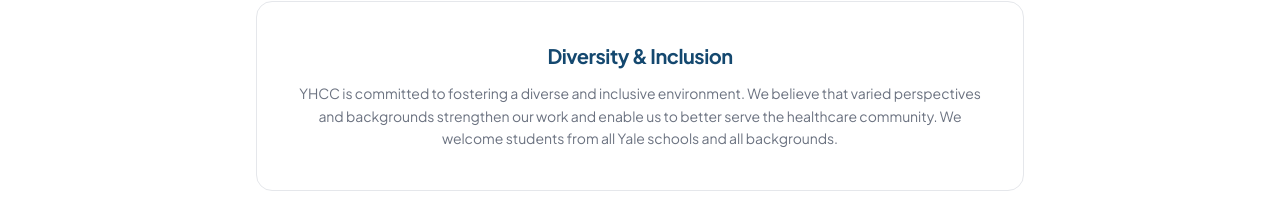
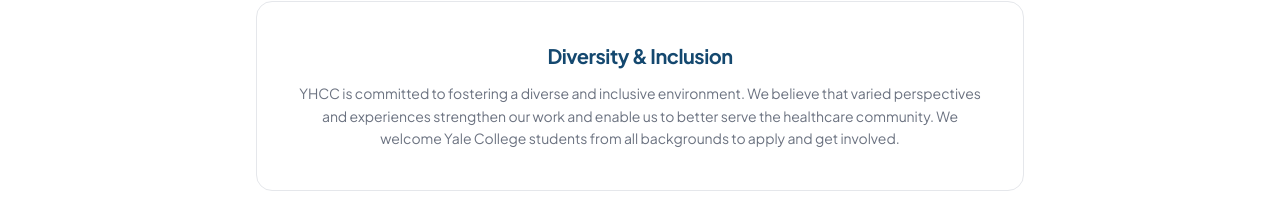
Before and after one commit to sofiagrimm/yale-healthcare-consulting, a React (Vite) app: page /team in a window 1280 px wide. Shown: the part 2512-2712 px from the top of the page. Built offline with nearby package versions, Linux system fonts and the light colour scheme.

Commit message:
Update Diversity & Inclusion statement closing sentences

```diff
--- a/src/pages/Team.tsx
+++ b/src/pages/Team.tsx
@@ -134,8 +134,9 @@
               <h3 className="text-xl font-bold text-yale-blue mb-3 tracking-tight">Diversity &amp; Inclusion</h3>
               <p className="text-gray-500 text-sm leading-relaxed">
                 YHCC is committed to fostering a diverse and inclusive environment. We believe that varied
-                perspectives and backgrounds strengthen our work and enable us to better serve the
-                healthcare community. We welcome students from all Yale schools and all backgrounds.
+                perspectives and experiences strengthen our work and enable us to better serve the
+                healthcare community. We welcome Yale College students from all backgrounds to apply and
+                get involved.
               </p>
             </div>
           </FadeIn>
```
